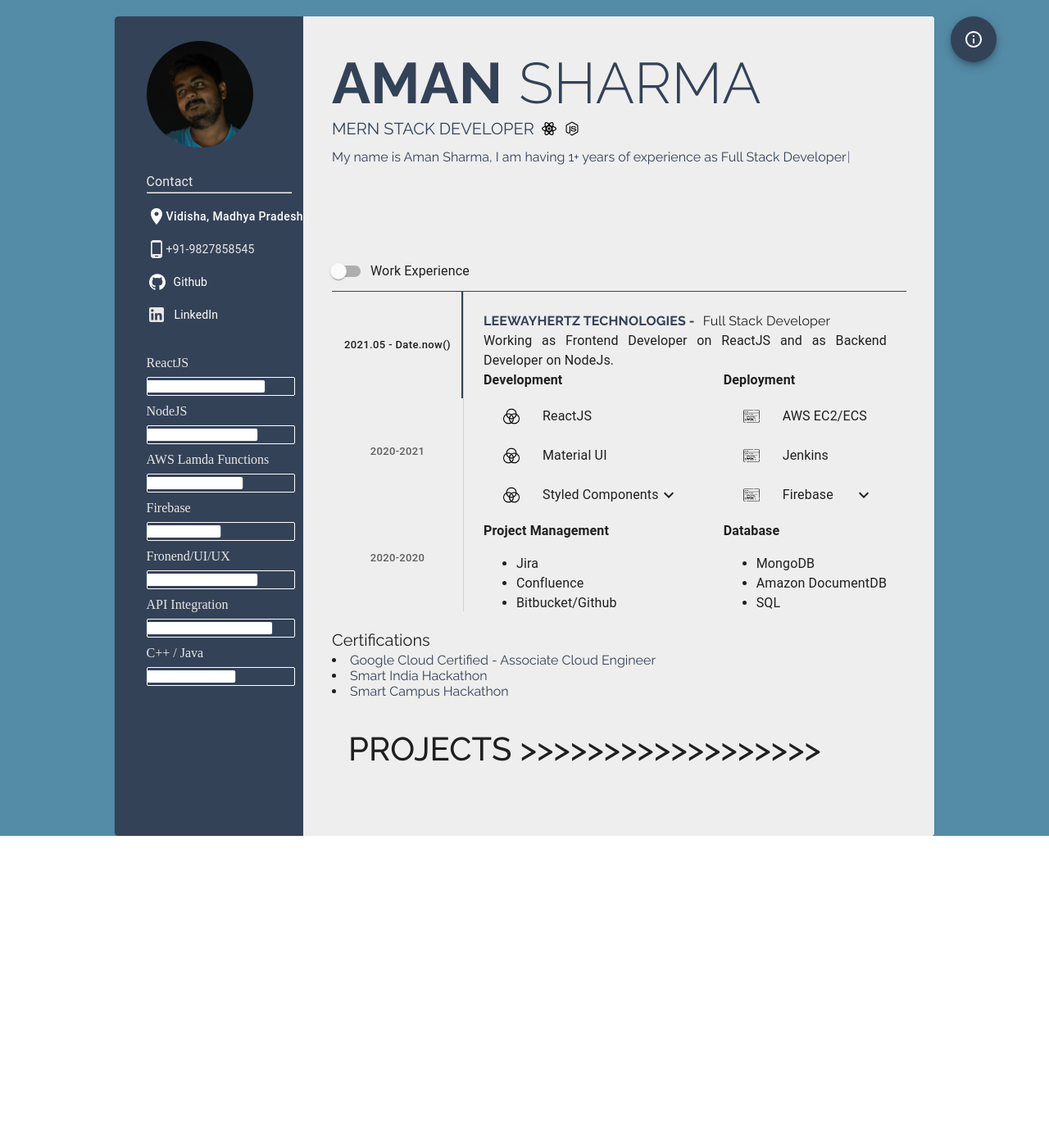
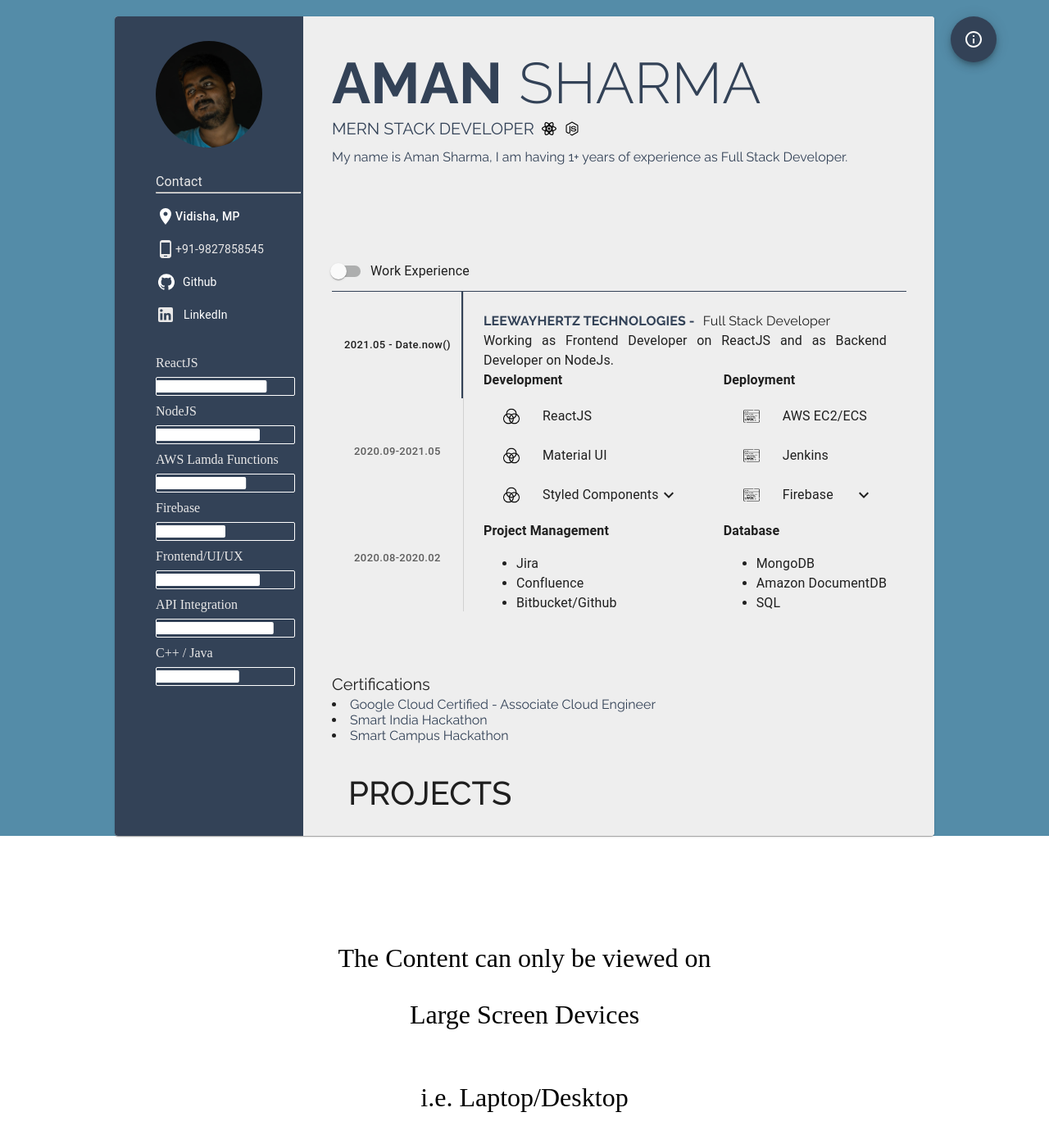
Before and after one commit to usernameofaman/ResumeX, a React (Create React App) app: page / in a window 1280 px wide. Shown: the top 1396 px of the page at 82% size. Before the commit the page ends 1020 px from the top, so only its background shows below. Built offline with nearby package versions, Linux system fonts and the light colour scheme.

Commit message:
UPDATED AGAIN

```diff
--- a/src/Components/Resume/GitHub.js
+++ b/src/Components/Resume/GitHub.js
@@ -6,16 +6,16 @@
 
 const useStyles = makeStyles({
   card: {
-    position:"fixed",
-    padding:"10px",
+    position: "fixed",
+    padding: "10px",
     minWidth: 775,
-    minHeight:600,
-    backgroundColor:"#ffffff",
-    zIndex:"10",
-    top:130,
-    bottom:130,
-    left:130,
-    right:130,
+    minHeight: 600,
+    backgroundColor: "#ffffff",
+    zIndex: "10",
+    top: 130,
+    bottom: 130,
+    left: 130,
+    right: 130,
   },
 });
 
@@ -30,15 +30,20 @@
   width:80%;
   display:flex;
   flex-direction: column;
-  height:100%;
+  /* height:100%; */
   color: #e4e4e4;
   padding:30px 0px 0px 30px;
 `
 const Title = styled.div`
+  width:60%;
+  min-width: 650px;
+  padding:10px 10px 10px 10px;
   font-size:30px;
   font-weight: 600;
   display: flex;
   align-items: baseline;
+  color:  #000000;
+  background-color: white;
 `
 const SubHeading = styled.div`
   font-size:20px;
@@ -48,7 +53,7 @@
 const AnchorLinks = styled.a`
     text-decoration: none;
     cursor: pointer;
-  color: #e4e4e4;
+  color: #000000;
 
     transition:color 0.3s;
     &:hover{
@@ -68,6 +73,14 @@
     z-index: 0;
     opacity: 10%;
 `
+const Firebase = styled.img`
+    position:absolute ;
+    right:50px;
+    top:200px;
+    width: 400px;
+    z-index: 0;
+    opacity: 10%;
+`
 
 
 export default function GitHub() {
@@ -77,9 +90,9 @@
 
     <Card className={classes.card}>
       <Container>
-                <GitBackDrop src="/images/gitback.png">
+        <GitBackDrop src="/images/gitback.png"/>
+        <Firebase src="/images/firebase.png"/>
 
-                </GitBackDrop>
         <Project>
           <Title>
             <AnchorLinks href="https://github.com/usernameofaman/Chiranjeevi-Dashboard" target="_blank">Hospital Billing Management</AnchorLinks>
@@ -95,6 +108,33 @@
 
           </Details>
         </Project>
+        <Project>
+          <Title>
+            <AnchorLinks href="https://github.com/usernameofaman/FoodOrderDemo" target="_blank">Food Ordering App Demo</AnchorLinks>
+            <AnchorLinks href="https://github.com/usernameofaman/FoodOrderDemo" target="_blank"><SubHeading> Mini Project</SubHeading></AnchorLinks>
+          </Title>
+          <Details>
+            This mini project gives a slight hint of my skills related to ReactJS Hooks, Redux and UI.
+          </Details>
+          <Details>
+            Build with <b>ReactJS Only</b>
+
+          </Details>
+        </Project>
+        <Project>
+          <Title>
+            <AnchorLinks href="https://github.com/usernameofaman/ResumeX" target="_blank">Dynamic Resume</AnchorLinks>
+            <AnchorLinks href="https://projectresumex.netlify.app/" target="_blank"><SubHeading> Personal Project</SubHeading></AnchorLinks>
+          </Title>
+          <Details>
+            This idea originated when I wanted to create interesting resume for myself, where i could show my abilities more
+            intuitively. So here it is, You are currently browsing on this, and I really believe that you can really see a glimse
+            of what I am capable of.
+          </Details>
+          <Details>
+            Build with <b>ReactJS and various other support JS Libraries</b>
+          </Details>
+        </Project>
       </Container>
     </Card>
 
--- a/src/Components/Resume/Introduction.jsx
+++ b/src/Components/Resume/Introduction.jsx
@@ -203,7 +203,7 @@
             <Header>
                 <Name variant="h1">Aman<Lastname>Sharma</Lastname></Name>
                 <Title>
-                    <AnchorLinkTitle href="https://www.mongodb.com/mern-stack" target="_blank">
+                    <AnchorLinkTitle href="https://www.geeksforgeeks.org/mern-stack/" target="_blank">
                         MERN STACK DEVELOPER
                     </AnchorLinkTitle>
                     <MiniIcons src="/images/react.svg" />
@@ -258,8 +258,8 @@
                             TabIndicatorProps={{ style: { background: '#334257' } }}
                         >
                             <Tab className={classes.tabsLeft} label="2021.05 - Date.now()" {...a11yProps(0)} />
-                            <Tab className={classes.tabsLeft} label="2020-2021" {...a11yProps(1)} />
-                            <Tab className={classes.tabsLeft} label="2020-2020" {...a11yProps(2)} />
+                            <Tab className={classes.tabsLeft} label="2020.09-2021.05" {...a11yProps(1)} />
+                            <Tab className={classes.tabsLeft} label="2020.08-2020.02" {...a11yProps(2)} />
                         </Tabs>
                         <TabPanel className={classes.tabsRight} value={value} index={0}>
                             <WorkDetails>
@@ -367,7 +367,7 @@
                                     <li>Work ethics</li>
                                     <li>Empath</li>
                                     <li>Patience</li>
-                                    <li>Self-Control.</li>
+                                    <li>Self-Control</li>
                                 </ul>
                             </ProfileDetails>
                         </TabPanel>
@@ -399,14 +399,12 @@
                             <ProfileDetails>
                                 Completed Masters with 9.2 CGPA and participated in various events and hackathons during
                                 my two years masters journey. I learned about <b> Algorithm and Design, System Design,
-                                    Data Structures, Automata, Computer Networking and much more.</b> Due to covid, I had enourmous
-                                time in my hand, which I utilized to refine my skills on the topics and practical implementation
-                                of Web Developement.
+                                    Data Structures, Automata, Computer Networking and much more.</b>
 
                                 <br />
                                 <div>
                                     <b>Certifications</b>
-                                    <ul>
+                                    {/* <ul> */}
                                         <li>
                                             <AnchorLinks href="https://googlecloudcertified.credential.net/profile/d91945ea426f998f6e4c53868a6f4971d358026e" target="_blank">
 
@@ -420,11 +418,11 @@
                                             </AnchorLinks>
 
                                         </li>
-                                    </ul>
+                                    {/* </ul> */}
                                 </div>
                                 <div>
                                     <b>Projects</b>
-                                    <ul>
+                                    {/* <ul> */}
                                         <li>
                                             PlacementBuddy - Interactive study material web app for placement.
                                             created with <b> Django-Python, HTML CSS.</b>
@@ -433,7 +431,7 @@
                                             Feeders - E-FoodDonation web app, can take request from user to pick up
                                             food from his/her location.<b> Android App with Android Studio, Java.</b>
                                         </li>
-                                    </ul>
+                                    {/* </ul> */}
                                 </div>
                             </ProfileDetails>
                         </TabPanel>
@@ -448,9 +446,7 @@
                             </WorkDetails>
                             <ProfileDetails>
                                 There is nothing much to tell about my graduation, Though I did learn about
-                                <b> Fundamentals of Computers, Operating Systems ,Multimedia Systems,
-                                    Understanding Organisational Behaviour, Data and Database Management Systems, Web-Based Application Development
-                                    Computer Lab and Practical Work </b>
+                                <b> Fundamentals of Computers, Operating Systems ,Multimedia Systems </b>
                                 here while doing my graduation.
                                 <div style={{ display: "flex" }}>
                                     <div>
@@ -494,6 +490,9 @@
                         </TabPanel>
                     </div> : ""}
             </WorkExperience>
+            <br />
+            <br />
+            <br />
             <WorkExperience>
                 <Title>Certifications</Title>
                 <li>
@@ -522,7 +521,7 @@
                 <ClickAwayListener onClickAway={handleClickAwayEvent}>
                     <div style={{ width: "100%" }}>
                         <ProjectBox className={classes.gitButton} onClick={handleClickEvent}>
-                            PROJECTS >>>>>>>>>>>>>>>>>>
+                            PROJECTS
                         </ProjectBox>
                         {github ? (
                             <ClickAwayBox>
--- a/src/Components/Resume/Resume.jsx
+++ b/src/Components/Resume/Resume.jsx
@@ -18,7 +18,7 @@
     // minWidth: 275,
     width: "1000px",
     height: "1000px",
-    minWidth:"1000px",
+    minWidth: "1000px",
     padding: "0px 0px 0px 0px",
   },
   bullet: {
@@ -57,6 +57,9 @@
   justify-content: center;
   background-color: #548CA8;
   padding-top: 20px;
+  @media(max-width:1200px){
+    display:none;
+  }
 `;
 const LeftPanel = styled.div`
   display: flex;
@@ -82,25 +85,41 @@
   right:100px;
 `
 
+const AltMessage = styled.div`
+  display:flex;
+  font-family: 'Raleway, sans-serif';
+  justify-content: center;
+  flex-direction: column;
+  align-items: center;
+  font-size: 32px;
+  height: 500px;
+  width: 100%;
+`
+
 export default function Tasker() {
   const classes = useStyles();
 
 
   return (
+    <>
     <MainContainer>
       <Information>
-        <Slide/>
+        <Slide />
       </Information>
         <Card className={classes.card}>
           <CardContent className={classes.cardContent}>
             <LeftPanel>
-            <Avatar/>
+              <Avatar />
             </LeftPanel>
             <RightPanel>
-            <Introduction/>
+              <Introduction />
             </RightPanel>
           </CardContent>
         </Card>
     </MainContainer>
+    <AltMessage>
+      The Content can only be viewed on <p> Large Screen Devices</p> <p>  i.e. Laptop/Desktop</p>
+    </AltMessage>
+    </>
   );
 }
--- a/src/Components/Resume/avatarContact.jsx
+++ b/src/Components/Resume/avatarContact.jsx
@@ -146,7 +146,7 @@
         <FlexRow onClick={handleClick} >
           <Button className={`${classes.f12} ${classes.button}`} aria-controls="simple-menu" aria-haspopup="true" >
             <LocationOnIcon />
-            Vidisha, Madhya Pradesh
+            Vidisha, MP
           </Button>
           <Popover
             id={id}
@@ -191,7 +191,9 @@
               <Button type="button" className={`${classes.f12} ${classes.button}`}  >
                 <GitHubIcon style={{ width: "20px", marginLeft: "3px" }} />
                 <Typography style={{ marginLeft: "10px" }} className={classes.f12}>
+                <AnchorLinks href="https://github.com/usernameofaman" target="_blank">
                   Github
+                  </AnchorLinks>
                 </Typography>
               </Button>
             </FlexRow>
@@ -220,7 +222,7 @@
         Firebase
         <Progress max={50} />
 
-        Fronend/UI/UX
+        Frontend/UI/UX
         <Progress max={75} />
 
         API Integration
--- a/src/Components/common/slide.js
+++ b/src/Components/common/slide.js
@@ -10,10 +10,13 @@
     text-decoration: none;
     cursor: pointer;
   color: #292929;
+  font-size: 15px;
 
-    transition:color 0.3s;
+
+    transition:font-size 0.3s;
     &:hover{
-        color: #4d4d4d
+        color: #4d4d4d;
+        font-size: 16px;
     }
 `
 
@@ -61,14 +64,14 @@
                 </Fab>
                 <Slide direction="left" in={checked} mountOnEnter unmountOnExit>
                     <Paper elevation={4} className={classes.paper}>
-                        This resume is created with : <br/>
+                        This resume is created with: <br/>
+                        <br/>
                         <b>ReactJS</b> <br/>
                         <b>Material UI </b> <br/>
                         <b>Styled Components</b> <br/>
                         <br/>
                         <br/>
-                        <br/>
-                        to see the <b>Source Code</b> <AnchorLinks href="https://github.com/usernameofaman/ResumeX">Click Here</AnchorLinks>
+                        <AnchorLinks href="https://github.com/usernameofaman/ResumeX">Checkout the Source code</AnchorLinks>
 
                     </Paper>
                 </Slide>
```
Also changed, not shown: public/images/firebase.png (added). Lines whose indentation alone changed are shown as unchanged.
